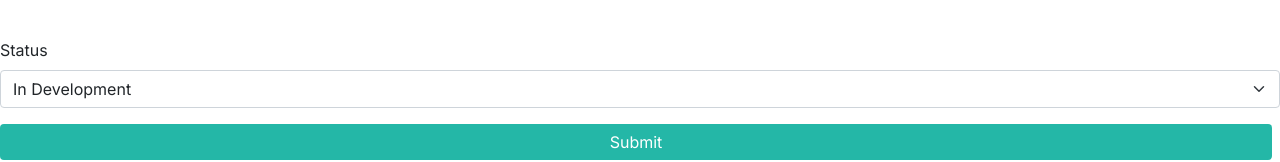
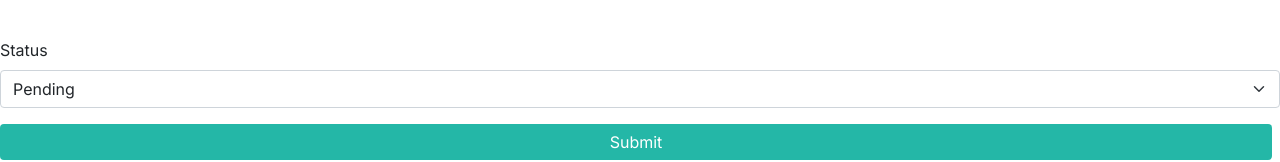
Before and after one commit to vishal1145/employee-task, a React (Create React App) app in the folder fe/: page /adddetails/1 in a window 1280 px wide. Shown: the part 289-451 px from the top of the page. Built offline with nearby package versions, Linux system fonts and the light colour scheme; sample sign-in values are in the browser's storage.

Commit message:
new change

```diff
--- a/fe/src/Components/Pages/Addtask.js
+++ b/fe/src/Components/Pages/Addtask.js
@@ -30,7 +30,7 @@ const Adddetails = ({ fetchUpdatedEmpDetails }) => {
       });
       result = await result.json();
       if (result) {
-        // toast.success("Task added successfully");
+        toast.success("Task added successfully");
 
         // Call the fetchUpdatedEmpDetails callback function
         fetchUpdatedEmpDetails();
@@ -44,6 +44,10 @@ const Adddetails = ({ fetchUpdatedEmpDetails }) => {
     } finally {
       setLoading(false);
     }
+    setTask("");
+    setDate("");
+    setTime("2 hours");
+    setStatus("pending");
   };
 
   // const handleCancel = () => {
@@ -80,7 +84,9 @@ const Adddetails = ({ fetchUpdatedEmpDetails }) => {
             placeholder="Time Duration"
             required
           >
-            <option disabled selected>Choose any one</option>
+            <option disabled selected>
+              Choose any one
+            </option>
             <option value="2 hours">2 hours</option>
             <option value="4 hours">4 hours</option>
             <option value="6 hours">6 hours</option>
@@ -108,12 +114,22 @@ const Adddetails = ({ fetchUpdatedEmpDetails }) => {
             value={status}
             onChange={(e) => setStatus(e.target.value)}
           >
-            <option disabled selected>Choose any one</option>
+            {/* <option disabled selected>Choose any one</option>
             <option value="In Development">In Development</option>
             <option value="In Testing">In Testing</option>
             <option value="Ready for work">Ready for work</option>
             <option value="Canceled">Canceled</option>
-            <option value="Completed">Completed</option>
+            <option value="Completed">Completed</option> */}
+
+            <option value="pending" className="textRed">
+              Pending
+            </option>
+            <option value="running" className="textYellow">
+              Running
+            </option>
+            <option value="completed" className="textGreen">
+              Completed
+            </option>
           </select>
 
           <div className="d-flex flex-row">
@@ -134,7 +150,7 @@ const Adddetails = ({ fetchUpdatedEmpDetails }) => {
           </div>
         </form>
       </div>
-      <ToastContainer />
+      {/* <ToastContainer /> */}
     </>
   );
 }
--- a/fe/src/Components/Pages/Empdetails.js
+++ b/fe/src/Components/Pages/Empdetails.js
@@ -30,7 +30,7 @@ export default function Empdetails() {
 
   useEffect(() => {
     getEmpdetails();
-  }, [params.id, dataUploaded]); // Adding params.id to the dependency array
+  }, [params.id, dataUploaded]);
 
   // const searchuser = async (event) => {
   //   let key = event.target.value;
@@ -126,6 +126,7 @@ export default function Empdetails() {
   const handleUpdateTaskClick = (taskId) => {
     setSelectedTaskId(taskId);
     setShowUpdateTaskModal(true);
+    getEmpdetails();
   };
 
   return (
--- a/fe/src/Components/Pages/Updatetask.js
+++ b/fe/src/Components/Pages/Updatetask.js
@@ -3,6 +3,7 @@ import { useNavigate, useParams } from "react-router-dom";
 import { ToastContainer, toast } from "react-toastify";
 
 export default function Updatetask(props) {
+  // const [empdeatils, setEmpdetails] = useState("");
   const { taskId, paramsId } = props;
   const [task, setTask] = useState("");
   const [time, setTime] = useState("");
@@ -10,7 +11,25 @@ export default function Updatetask(props) {
   const [date, setDate] = useState("");
 
   const navigate = useNavigate();
+  // const params = useParams();
   console.log("dbchdhc", taskId);
+
+  // const getEmpdetails = async () => {
+  //   let result = await fetch(
+  //     `${process.env.REACT_APP_API_KEY}/empdetails/${params.id}`,
+  //     {
+  //       method: "get",
+  //     }
+  //   );
+
+  //   result = await result.json();
+  //   setEmpdetails(result);
+  // };
+
+  useEffect(() => {
+    getUpdate();
+    // getEmpdetails();
+  }, []);
 
   const getUpdate = async () => {
     let result = await fetch(
@@ -27,10 +46,6 @@ export default function Updatetask(props) {
     setStatus(result.status || "pending");
     setDate(result.date || ""); // If date is not present, set it to an empty string
   };
-
-  useEffect(() => {
-    getUpdate();
-  },[]);
 
   const collectData = async () => {
     if (!status || status === "Choose any one") {
@@ -50,10 +65,11 @@ export default function Updatetask(props) {
     result = await result.json();
     if (result) {
       toast("Task updated successfully");
+      window.location.reload();
     }
-    setTimeout(() => {
-      navigate("/alldetails/" + paramsId); // Navigating to the same page with paramsId
-    }, 1000);
+    // setTimeout(() => {
+    //   navigate("/alldetails/" + paramsId); // Navigating to the same page with paramsId
+    // }, 1000);
   };
   // const handleCancel = () => {
   //   navigate("/alldetails/" + paramsId);
@@ -140,7 +156,7 @@ export default function Updatetask(props) {
           </div>
         </form>
       </div>
-      <ToastContainer />
+      {/* <ToastContainer /> */}
     </>
   );
 }
```
Also changed, not shown: 11 other files (tests, documents, lock files or other folders).
